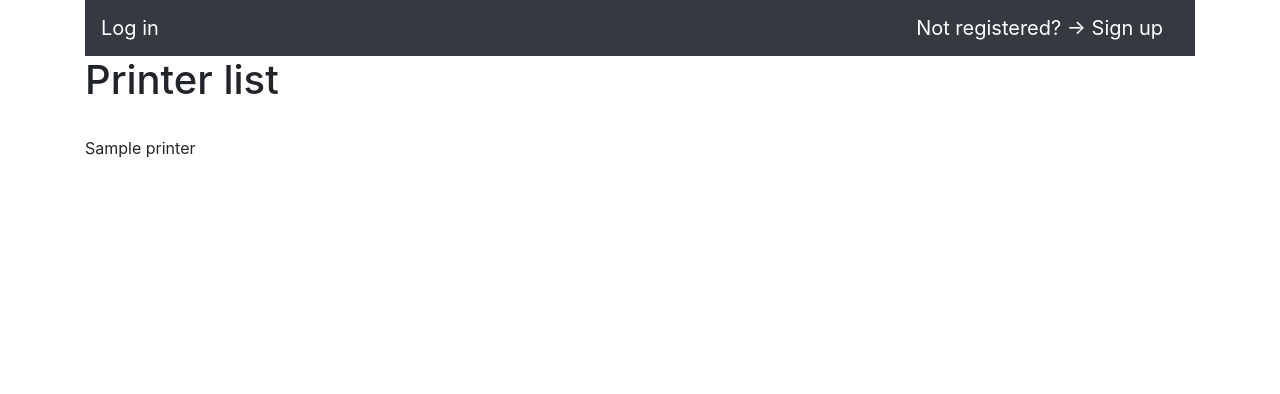
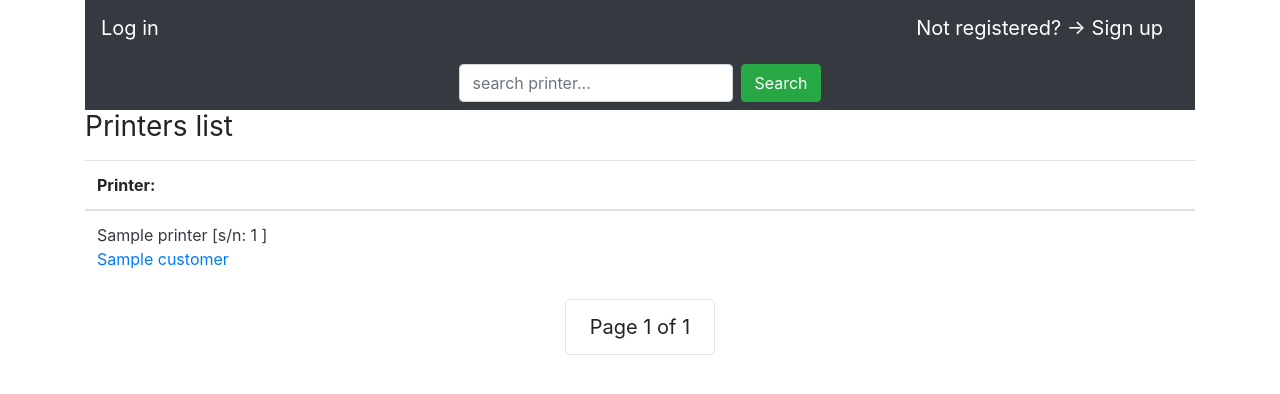
Before and after one commit to pbwis/serviceapp, a Django app: template calls/templates/calls/printer_list.html in a window 1280 px wide. Shown: the top 394 px of the page. Run offline with Django 3.2, Linux system fonts and the light colour scheme; the template is opened without the code that fills it: most values are stand-ins (such as "Sample title", 1, 10 or a date in 2020); some libraries are stand-ins or nearby versions.

Commit message:
Printer list

```diff
--- a/calls/templates/calls/printer_list.html
+++ b/calls/templates/calls/printer_list.html
@@ -1,13 +1,48 @@
 {% extends 'base_layout.html' %}
 {% block content %}
-<h1>Printer list</h1>
-<br>
-    <p>
 
-        {% for printer in printers %}
-        {{ printer.name }}
-        {% endfor %}
-    </p>
+<nav class="navbar navbar-dark bg-dark justify-content-center">
+    <form class="form-inline my-2 my-lg-0 col-xs-4" method="get" action="{% url 'calls:search_printer' %}">
+    <input class="form-control mr-sm-2 col-xs-4" name="q" placeholder="search printer..." value="{{ request.GET.q }}">
+    <button class="btn btn-success my-2 my-sm-0" data-toggle="collapse"  type="submit">Search</button>
+    </form>
+</nav>
+<h3 class="h3 font-weight-normal">Printers list</h3>
+<p>
 
-
+</p>
+<table class="table table-hover">
+    <thead>
+        <tr>
+        <th scope="col">Printer:</th>
+        </tr>
+    </thead>
+    <tbody>{% for printer in printers %}
+        <tr>
+            <td>
+            <a href="{% url 'calls:printer_detail' slug=printer.slug %}">
+            <span class="text-dark">   {{ printer.name }} [s/n: {{ printer.ser_num }} ]</span><br>
+            {{ printer.customer }}
+            </a>
+            </td>
+        </tr>{% endfor %}
+    </tbody>
+</table>
+<ul class="pagination pagination-lg justify-content-center">
+    {% if printers.has_previous %}
+    <li class="page-item"><a class="page-link" href="?page=1">&laquo; first &laquo;</a></li>
+    <li class="page-item">
+        <a class="page-link" href="?page={{ printers.previous_page_number }}" tabindex="-1">Previous</a>
+    </li>
+    {% endif %}
+    <li class="page-item">
+        <a class="page-link">Page {{ printers.number }} of {{ printers.paginator.num_pages }}</a>
+    </li>
+    {% if printers.has_next %}
+    <li class="page-item">
+    <a class="page-link" href="?page={{ printers.next_page_number }}">Next</a>
+    </li>
+    <li class="page-item"><a class="page-link" href="?page={{ printers.paginator.num_pages }}">&raquo; last &raquo;</a></li>
+    {% endif %}
+</ul>
 {% endblock %}
```
